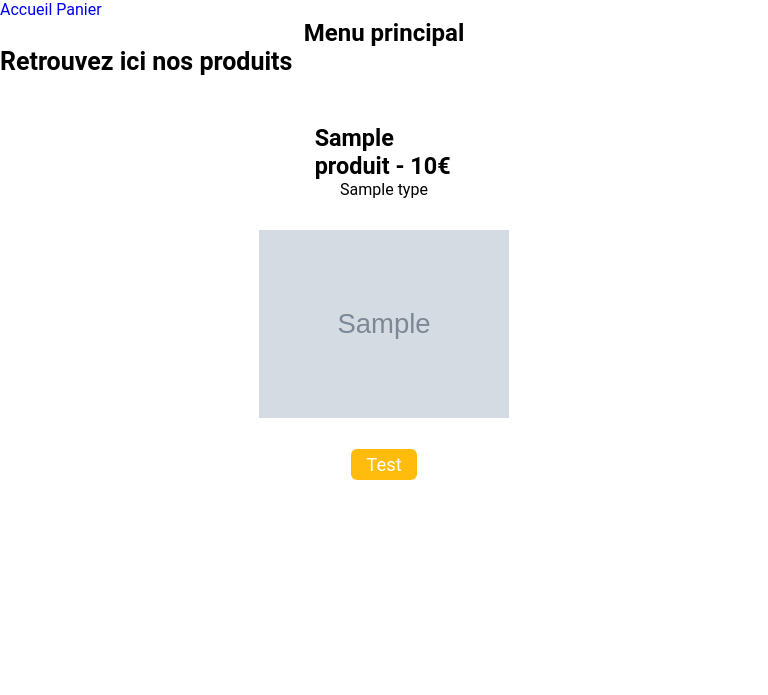
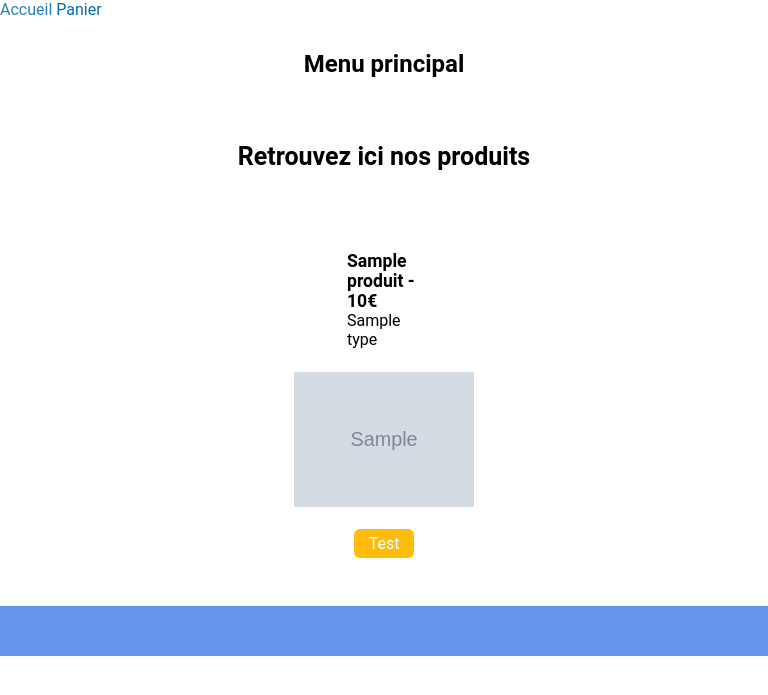
Before and after one commit to pascal-rithi-ke/Paluma, a PHP site: template views/viewAccueil.php in a window 768 px wide. Shown: the top 695 px of the page. Run offline with PHP 8.4, Linux system fonts and the light colour scheme; the template is opened without the code that fills it: most values are stand-ins (such as "Sample title", 1, 10 or a date in 2020); grey boxes marked "Sample" are stand-in pictures.

Commit message:
Responsive design et modification footer

```diff
--- a/css/styles.css
+++ b/css/styles.css
@@ -63,6 +63,11 @@ input[type=submit], button, .bouton {
   font-weight: 400;
   font-size: 1.15rem;
 }
+@media screen and (max-width: 768px) {
+  input[type=submit], button, .bouton {
+    font-size: 1rem;
+  }
+}
 
 input {
   /*width: 75%;
@@ -82,11 +87,26 @@ input {
   align-items: center;
   padding-right: 1rem;
 }
+@media screen and (max-width: 768px) {
+  .header-container {
+    padding: 0 1rem;
+  }
+  .header-container input[type=text], .header-container input[type=password] {
+    width: 35%;
+    height: auto;
+  }
+}
 .header-container input[type=submit] {
   background-color: #014711;
 }
+@media screen and (max-width: 768px) {
+  .header-container input[type=submit] {
+    font-size: 1rem;
+  }
+}
 
 footer {
+  background-color: cornflowerblue;
   display: flex;
   justify-content: center;
   align-items: center;
@@ -108,6 +128,16 @@ footer .footer-container {
   flex-wrap: wrap;
   padding: 2rem 8rem;
 }
+@media screen and (max-width: 768px) {
+  .produits-container {
+    padding: 2rem 0;
+  }
+}
+@media screen and (min-width: 768px) and (max-width: 1280px) {
+  .produits-container {
+    padding: 2rem;
+  }
+}
 .produits-container .produit-disp {
   display: flex;
   justify-content: center;
@@ -116,15 +146,59 @@ footer .footer-container {
   width: 33.33%;
   padding: 1rem;
 }
+@media screen and (max-width: 768px) {
+  .produits-container .produit-disp {
+    width: 50%;
+  }
+  .produits-container .produit-disp h2 {
+    font-size: 1.1rem;
+  }
+}
 .produits-container .produit-disp .img-container {
   display: flex;
   align-items: center;
   width: 250px;
   height: 250px;
 }
+@media screen and (max-width: 768px) {
+  .produits-container .produit-disp .img-container {
+    width: 120px;
+    height: 120px;
+  }
+}
+@media screen and (min-width: 768px) and (max-width: 1280px) {
+  .produits-container .produit-disp .img-container {
+    width: 180px;
+    height: 180px;
+  }
+}
 .produits-container .produit-disp .img-container img {
   max-width: 100%;
   max-height: 100%;
 }
 
+header {
+  height: 50px;
+}
+header nav a, header nav a:visited {
+  color: #006bae;
+  transition: opacity 0.2s ease;
+}
+header nav a:hover, header nav a:visited:hover {
+  opacity: 0.85;
+}
+
+main {
+  display: flex;
+  justify-content: center;
+  align-items: center;
+  flex-direction: column;
+}
+main h1 {
+  margin-bottom: 4rem;
+}
+main h3 {
+  margin-bottom: 2rem;
+}
+
 /*# sourceMappingURL=styles.css.map */
--- a/scss/abstracts/_variables.scss
+++ b/scss/abstracts/_variables.scss
@@ -3,3 +3,6 @@
 // Couleurs
 $primary: #014711;
 $secondary: #ffbc0d;
+
+// Hauteur de l'en-tête
+$header-h: 50px;
--- a/scss/components/_buttons.scss
+++ b/scss/components/_buttons.scss
@@ -11,4 +11,7 @@ input[type=submit], button, .bouton {
   color: #fff;
   font-weight: 400;
   font-size: 1.15rem;
+  @media screen and (max-width: 768px) {
+    font-size: 1rem;
+  }
 }
--- a/scss/layouts/_footer.scss
+++ b/scss/layouts/_footer.scss
@@ -3,6 +3,7 @@
 // _footer.scss
 
 footer {
+  background-color: cornflowerblue;
   @include abs.flex-centre;
   width: 100%;
   height: 50px;
--- a/scss/layouts/_header.scss
+++ b/scss/layouts/_header.scss
@@ -5,14 +5,24 @@
 .header-container {
 	background: cornflowerblue;
 	width: 100%;
-  height: 50px;
+  height: abs.$header-h;
 	z-index: 1;
   display: flex;
   // text-align: right;
   justify-content: flex-end;
   align-items: center;
   padding-right: 1rem;
+  @media screen and (max-width: 768px) {
+    padding: 0 1rem;
+    input[type=text], input[type=password] {
+      width: 35%;
+      height: auto;
+    }
+  }
   input[type=submit] {
     background-color: abs.$primary;
+    @media screen and (max-width: 768px) {
+      font-size: 1rem;
+    }
   }
 }
--- /dev/null
+++ b/scss/pages/_base.scss
@@ -0,0 +1,28 @@
+@use "../abstracts" as abs;
+
+// _base.scss
+
+header {
+    height: abs.$header-h;
+    nav {
+        a, a:visited {
+            color: rgb(0, 107, 174);
+            transition: opacity 0.2s ease;
+            &:hover {
+                opacity: .85;
+            }
+        }
+    }
+}
+
+main {
+    @include abs.flex-centre;
+    flex-direction: column;
+    h1 {
+        margin-bottom: 4rem;
+    }
+
+    h3 {
+        margin-bottom: 2rem;
+    }
+}
--- a/scss/pages/_home.scss
+++ b/scss/pages/_home.scss
@@ -5,16 +5,36 @@
     @include abs.flex-centre;
     flex-wrap: wrap;
     padding: 2rem 8rem;
+    @media screen and (max-width: 768px) {
+        padding: 2rem 0;
+    }
+    @media screen and (min-width: 768px) and (max-width: 1280px) {
+        padding: 2rem;
+    }
     .produit-disp {
         @include abs.flex-centre;
         flex-direction: column;
         width: 33.33%;
         padding: 1rem;
+        @media screen and (max-width: 768px) {
+            width: 50%;
+            h2 {
+                font-size: 1.1rem;
+            }
+        }
         .img-container {
             display: flex;
             align-items: center;
             width: 250px;
             height: 250px;
+            @media screen and (max-width: 768px) {
+                width: 120px;
+                height: 120px;
+            }
+            @media screen and (min-width: 768px) and (max-width: 1280px) {
+                width: 180px;
+                height: 180px;
+            }
             img {
                 max-width: 100%;
                 max-height: 100%;
--- a/scss/pages/_index.scss
+++ b/scss/pages/_index.scss
@@ -1 +1,2 @@
 @forward "../pages/home";
+@forward "../pages/base"
--- a/views/viewFooter.html
+++ b/views/viewFooter.html
@@ -1,3 +1,5 @@
-<h2 style="background-color: cornflowerblue;">FOOTER</h2>
+<footer>
+    <div class="footer-container"></div>
+</footer>
 </body>
 </html>
```
Also changed, not shown: 1 other file.
